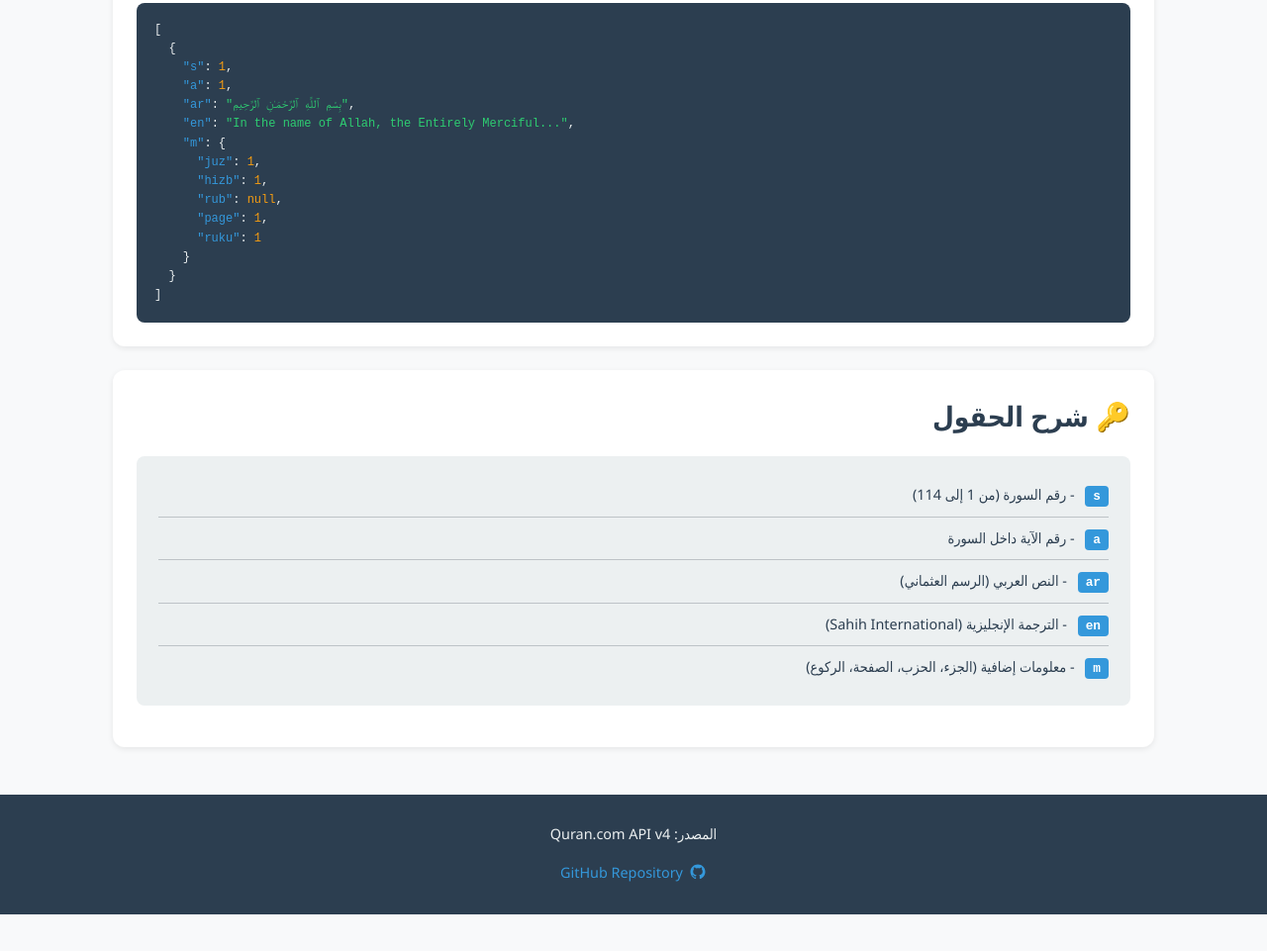
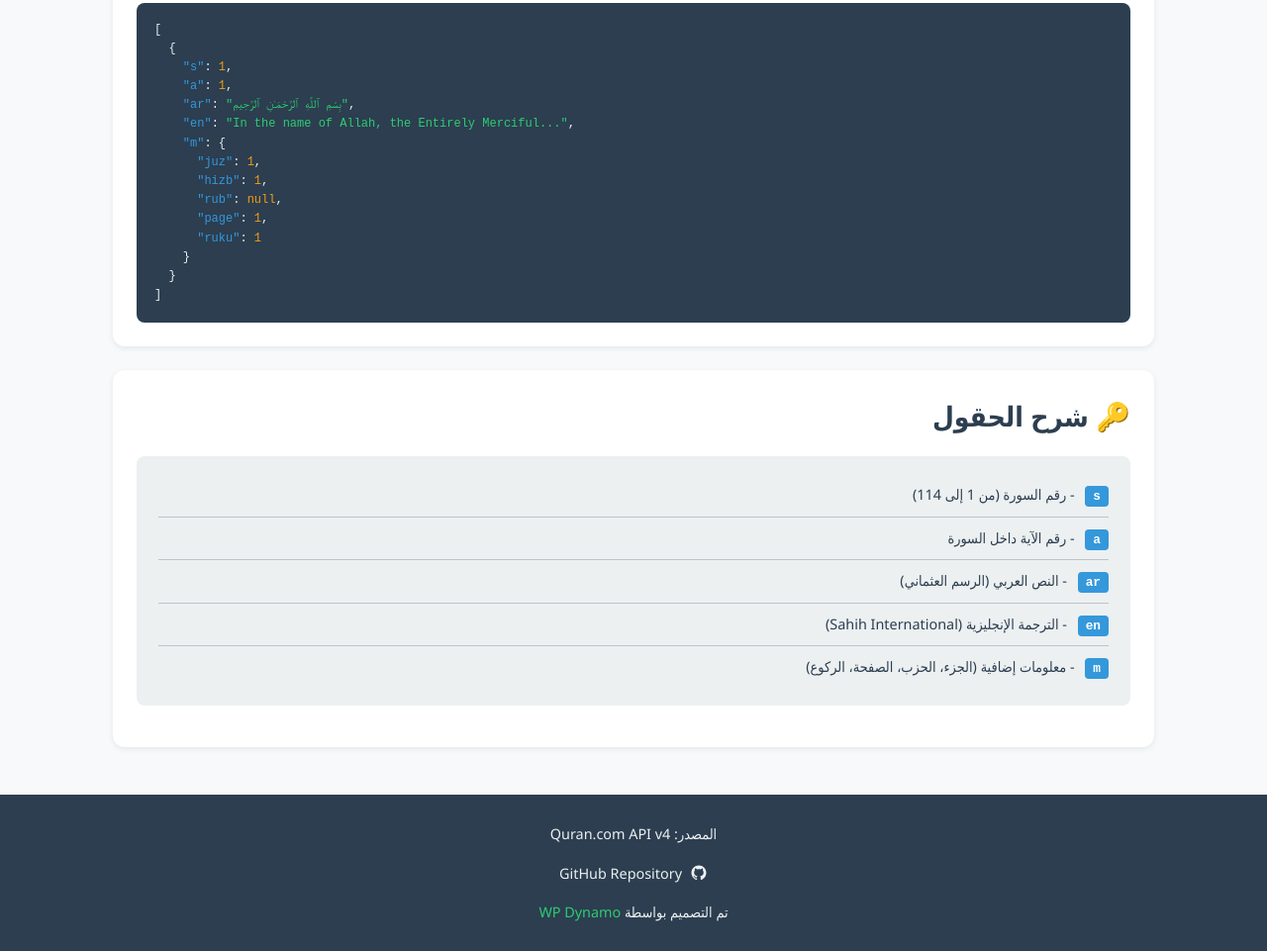
Before and after one commit to wpdynamo/quran-json, an Astro site: page / in a window 1280 px wide. Shown: the part 1704-2665 px from the top of the page at 99% size. Before the commit the page ends 2628 px from the top, so only its background shows below. Built offline with nearby package versions, Linux system fonts and the light colour scheme; Astro itself is replaced by a stand-in of ours.

Commit message:
Update footer with WP Dynamo credit and move styles to global.css

```diff
--- a/src/components/Footer.astro
+++ b/src/components/Footer.astro
@@ -3,11 +3,25 @@ import Icons from './Icons.astro';
 ---
 
 <footer class="footer">
-    <p>المصدر: Quran.com API v4</p>
-    <p style="margin-top: 15px;">
-        <a href="https://github.com/wpdynamo/quran-json" target="_blank" rel="noopener noreferrer" style="display:inline-flex;align-items:center;gap:6px;">
-            <Icons name="github" size={18} />
-            <span>GitHub Repository</span>
-        </a>
-    </p>
+    <div class="footer-content">
+        <div class="footer-section">
+            <p class="footer-text">المصدر: Quran.com API v4</p>
+        </div>
+
+        <div class="footer-section">
+            <a href="https://github.com/wpdynamo/quran-json" target="_blank" rel="noopener noreferrer" class="footer-link">
+                <Icons name="github" size={18} />
+                <span>GitHub Repository</span>
+            </a>
+        </div>
+
+        <div class="footer-section">
+            <p class="footer-credit">
+                تم التصميم بواسطة
+                <a href="https://wpdynamo.com/" target="_blank" rel="noopener noreferrer" class="footer-link-inline">
+                    WP Dynamo
+                </a>
+            </p>
+        </div>
+    </div>
 </footer>
--- a/src/styles/global.css
+++ b/src/styles/global.css
@@ -39,10 +39,15 @@ main{flex:1}
 .nav-link.active{background:var(--primary);box-shadow:0 2px 6px rgba(46,204,113,0.3)}
 
 /* ===== Footer ===== */
-.footer{text-align:center;padding:20px 16px;background:var(--dark);color:var(--gray-lighter);font-size:0.85rem;margin-top:auto}
-.footer p{margin:0}
-.footer a{color:var(--secondary);text-decoration:none;font-weight:500;transition:color 0.2s}
-.footer a:hover{color:var(--secondary-dark)}
+.footer{background:var(--dark);padding:12px 24px;margin-top:auto}
+.footer-content{max-width:1200px;margin:0 auto;display:flex;flex-direction:column;align-items:center;gap:1rem;text-align:center}
+.footer-section{display:flex;align-items:center;justify-content:center}
+.footer-text{color:var(--gray-lighter);font-size:0.9rem;margin:0}
+.footer-link{display:inline-flex;align-items:center;gap:0.5rem;color:var(--gray-lighter);text-decoration:none;transition:color 0.2s;font-size:0.9rem}
+.footer-link:hover{color:var(--primary)}
+.footer-credit{color:var(--gray-lighter);font-size:0.9rem;margin:0}
+.footer-link-inline{color:var(--primary);text-decoration:none;font-weight:500;transition:opacity 0.2s}
+.footer-link-inline:hover{opacity:0.8;text-decoration:underline}
 
 /* ===== Hero Section ===== */
 .hero{background:var(--dark);color:var(--white);padding:28px 16px;text-align:center;border-bottom:3px solid var(--primary)}
@@ -192,6 +197,9 @@ main{flex:1}
 .fields-list li{padding:9px 0;font-size:0.9rem}
 .fields-list code{padding:3px 8px;font-size:0.8rem;margin-left:7px}
 .footer{padding:28px 24px;font-size:0.9rem}
+.footer-section{flex:1}
+.footer-section:first-child{justify-content:flex-start}
+.footer-section:last-child{justify-content:flex-end}
 .controls-section{top:65px}
 .controls-wrapper{grid-template-columns:repeat(3,1fr);gap:12px}
 .control-row{gap:8px}
```
